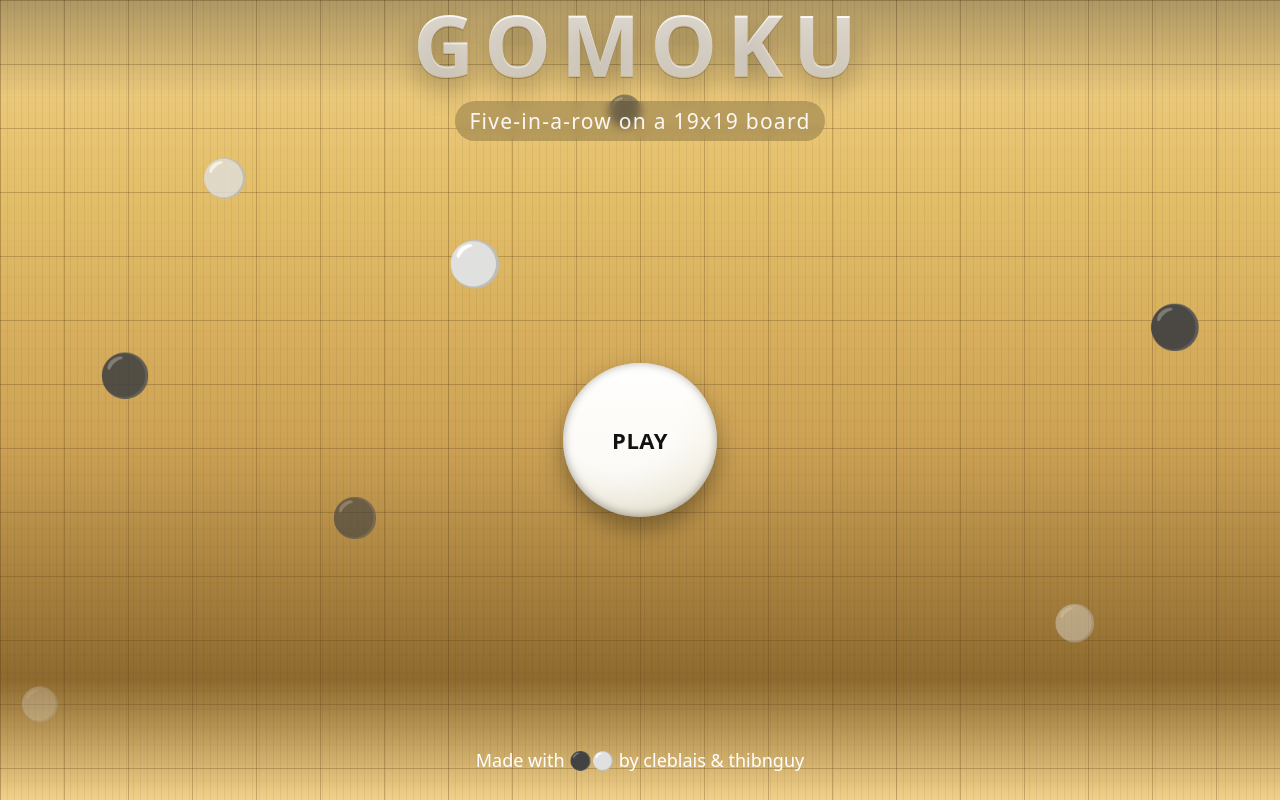
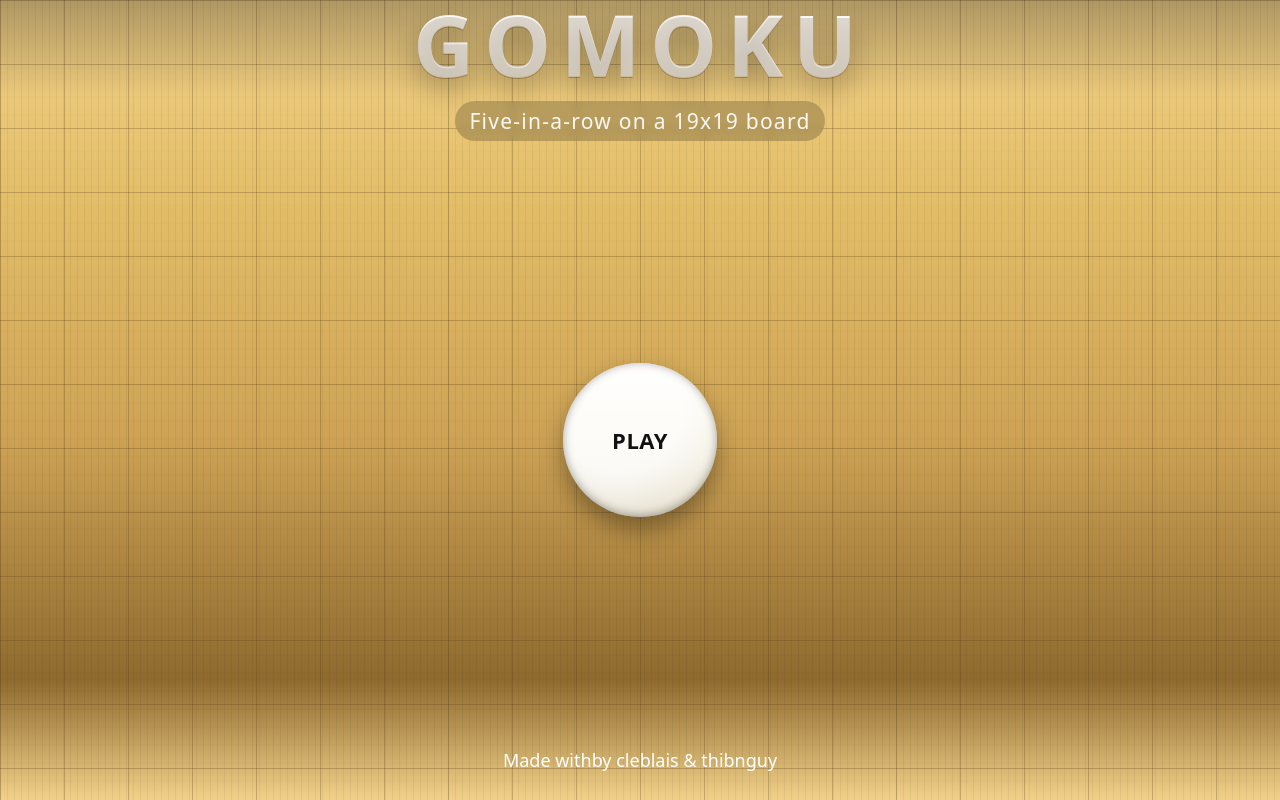
Before and after one commit to ThibaultNGUYEN26/gomoku, a React (Vite) app: page / in a window 1280 px wide. Built offline with nearby package versions, Linux system fonts and the light colour scheme.

Commit message:
Refactor Menu component to use span elements

```diff
--- a/src/components/Menu.jsx
+++ b/src/components/Menu.jsx
@@ -1,18 +1,18 @@
-export default function Menu({ onPlay }){
+export default function Menu({ onPlay }) {
   return (
     <div className="falling-container">
-      <div className="falling black1">⚫</div>
-      <div className="falling white1">⚪</div>
-      <div className="falling black2">⚫</div>
-      <div className="falling white2">⚪</div>
-      <div className="falling black3">⚫</div>
-      <div className="falling white3">⚪</div>
-      <div className="falling black4">⚫</div>
-      <div className="falling white4">⚪</div>
-      <div className="falling black5">⚫</div>
-      <div className="falling white5">⚪</div>
-      <div className="falling black6">⚫</div>
-      <div className="falling white6">⚪</div>
+      <div className="falling black1"><span className="menu-stone black" aria-hidden="true" /></div>
+      <div className="falling white1"><span className="menu-stone white" aria-hidden="true" /></div>
+      <div className="falling black2"><span className="menu-stone black" aria-hidden="true" /></div>
+      <div className="falling white2"><span className="menu-stone white" aria-hidden="true" /></div>
+      <div className="falling black3"><span className="menu-stone black" aria-hidden="true" /></div>
+      <div className="falling white3"><span className="menu-stone white" aria-hidden="true" /></div>
+      <div className="falling black4"><span className="menu-stone black" aria-hidden="true" /></div>
+      <div className="falling white4"><span className="menu-stone white" aria-hidden="true" /></div>
+      <div className="falling black5"><span className="menu-stone black" aria-hidden="true" /></div>
+      <div className="falling white5"><span className="menu-stone white" aria-hidden="true" /></div>
+      <div className="falling black6"><span className="menu-stone black" aria-hidden="true" /></div>
+      <div className="falling white6"><span className="menu-stone white" aria-hidden="true" /></div>
 
       <header className="header-bar">
         <h1 className="gomoku-title">GOMOKU</h1>
@@ -24,7 +24,7 @@ export default function Menu({ onPlay }){
       </main>
 
       <footer className="footer-bar">
-        Made with ⚫⚪ by cleblais &amp; thibnguy
+        Made with <span className="inline-stone black" aria-hidden="true" /><span className="inline-stone white" aria-hidden="true" /> by cleblais &amp; thibnguy
       </footer>
     </div>
   );
```
